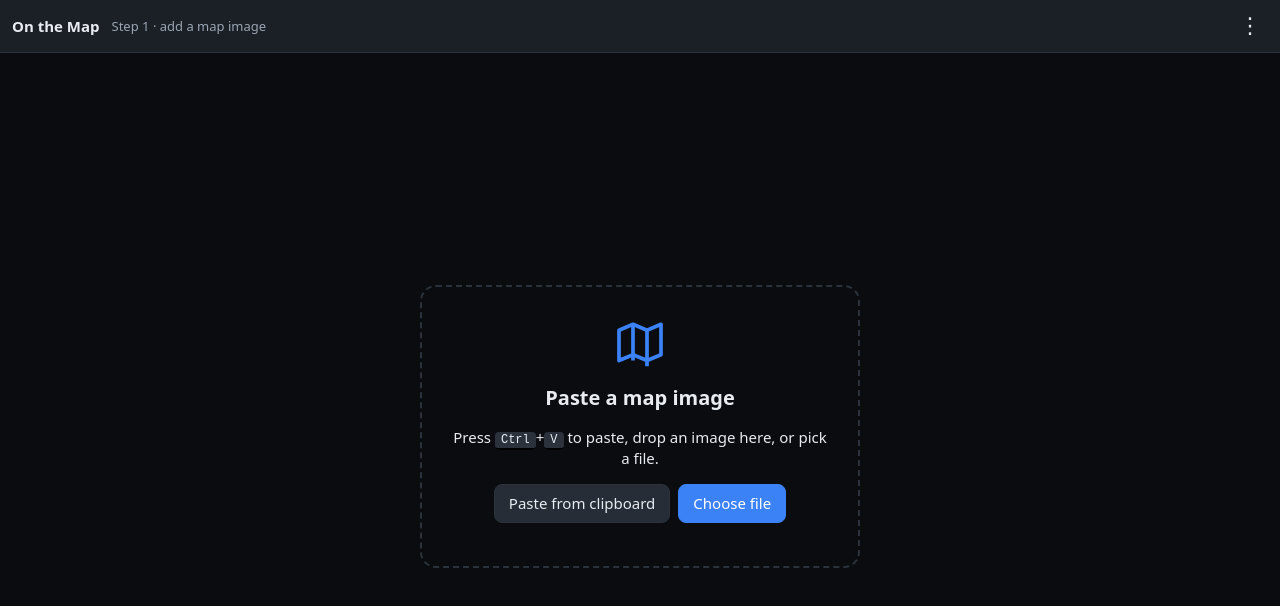
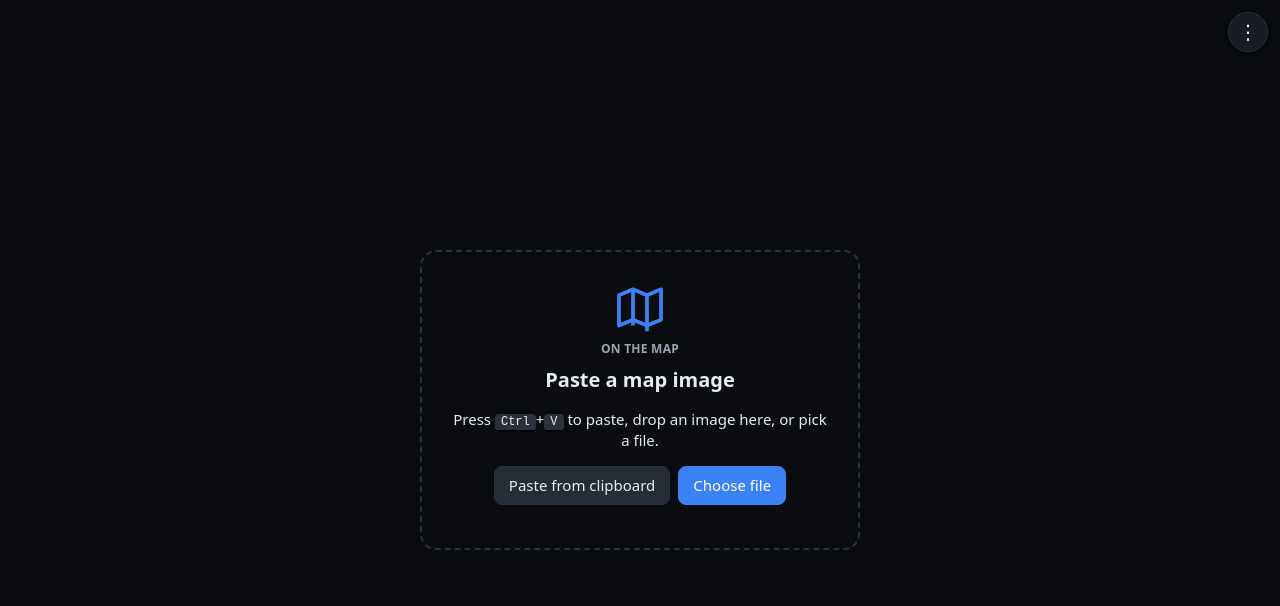
Before and after one commit to imaman/on-the-map, a website: page index.html in a window 1280 px wide. Drawn offline with nearby package versions, Linux system fonts and the light colour scheme.

Commit message:
declutter ui

```diff
--- a/app.js
+++ b/app.js
@@ -22,7 +22,6 @@ const compass = $('#compass');
 const recenterBtn = $('#recenter-btn');
 const orientBtn = $('#orient-btn');
 const dropZone = $('#drop-zone');
-const stepLabel = $('#step-label');
 const panelCal = $('#panel-calibrate');
 const panelNav = $('#panel-navigate');
 const pointList = $('#point-list');
@@ -432,9 +431,6 @@ function setPhase(phase) {
   orientBtn.hidden = phase !== 'navigate';
   $('#menu-edit').hidden = phase === 'upload';
   if (phase !== 'navigate' && view.rot !== 0) { const r = view.rect(); view.setRotation(0, r.width / 2, r.height / 2); }
-  stepLabel.textContent =
-    phase === 'upload' ? 'Step 1 · add a map image' :
-    phase === 'calibrate' ? 'Step 2 · mark known points' : 'Navigating';
   if (phase === 'navigate') startNavigation(); else stopNavigation();
   if (phase === 'calibrate') updateCalibratePanel();
   scheduleRender();
@@ -781,9 +777,7 @@ function updateNavStatus() {
   const px = worldToPixel(transform, lat, lon);
   const onMap = px.x >= 0 && px.y >= 0 && px.x <= img.naturalWidth && px.y <= img.naturalHeight;
   const parts = [onMap ? 'You are here' : 'You are off this map', `±${Math.round(accuracy)} m`];
-  const h = currentHeading();
-  if (h != null) parts.push(`${Math.round(h)}° ${headingSource()}`);
-  else if (state.orient === 'heading') parts.push('no heading yet');
+  if (state.orient === 'heading' && currentHeading() == null) parts.push('no heading yet');
   if (speed != null && speed > 0.3) parts.push(`${(speed * 3.6).toFixed(1)} km/h`);
   setNavStatus(parts.join(' · '), !onMap);
 }
@@ -878,9 +872,12 @@ async function confirmReplace() {
 
 // ---------- menu & buttons ----------
 $('#menu-btn').addEventListener('click', () => {
-  const pos = $('#menu-pos');
+  const pos = $('#menu-pos'), hd = $('#menu-heading');
   pos.hidden = !(state.phase === 'navigate' && lastPosition);
-  if (!pos.hidden) pos.textContent = `Your position: ${fmtCoord(lastPosition.coords.latitude, lastPosition.coords.longitude)}`;
+  if (!pos.hidden) pos.textContent = `Position: ${fmtCoord(lastPosition.coords.latitude, lastPosition.coords.longitude)}`;
+  const h = currentHeading();
+  hd.hidden = !(state.phase === 'navigate' && h != null);
+  if (!hd.hidden) hd.textContent = `Heading: ${Math.round(h)}° (${headingSource()})`;
   menuDialog.showModal();
 });
 menuDialog.addEventListener('close', async () => {
--- a/index.html
+++ b/index.html
@@ -12,16 +12,11 @@
 </head>
 <body>
 
-<header id="topbar">
-  <span class="brand">On the Map</span>
-  <span id="step-label" class="step"></span>
-  <button id="menu-btn" class="icon-btn" title="Menu" aria-label="Menu">&#8942;</button>
-</header>
-
 <main id="viewport">
   <img id="map-img" alt="" draggable="false" hidden>
   <div id="overlay"></div>
   <div id="compass" hidden title="North"><span>N</span></div>
+  <button id="menu-btn" class="fab corner" title="Menu" aria-label="Menu">&#8942;</button>
   <button id="orient-btn" class="fab upper" hidden title="North up (tap for heading up)" aria-label="Toggle map orientation">N</button>
   <button id="recenter-btn" class="fab" hidden title="Center on my location" aria-label="Center on my location">&#9673;</button>
 
@@ -30,6 +25,7 @@
       <svg class="drop-icon" viewBox="0 0 24 24" width="56" height="56" fill="none" stroke="currentColor" stroke-width="1.6" stroke-linejoin="round" aria-hidden="true">
         <path d="M3 6.5 9 4l6 2.5 6-2.5v13l-6 2.5-6-2.5-6 2.5z"/><path d="M9 4v15.5M15 6.5V22"/>
       </svg>
+      <div class="brand">On the Map</div>
       <h1>Paste a map image</h1>
       <p>Press <kbd>Ctrl</kbd>+<kbd>V</kbd> to paste, drop an image here, or pick a file.</p>
       <div class="row">
@@ -82,6 +78,7 @@
     <button value="replace" class="btn wide">Replace map image</button>
     <button value="edit" id="menu-edit" class="btn wide">Edit calibration points</button>
     <p id="menu-pos" class="muted small" hidden></p>
+    <p id="menu-heading" class="muted small" hidden></p>
     <button value="fit" class="btn wide">Fit map to screen</button>
     <button value="reset" class="btn wide danger">Reset everything</button>
     <p class="muted small">Everything is stored only in this browser. Location needs HTTPS (or localhost) and your permission.</p>
--- a/styles.css
+++ b/styles.css
@@ -31,30 +31,7 @@ body {
   overflow: hidden;
 }
 
-#topbar {
-  display: flex;
-  align-items: center;
-  gap: 12px;
-  padding: 8px 12px;
-  padding-top: calc(8px + env(safe-area-inset-top));
-  background: var(--panel);
-  border-bottom: 1px solid var(--border);
-  flex: none;
-}
-.brand { font-weight: 700; }
-.step { color: var(--muted); flex: 1; font-size: 13px; }
-
-.icon-btn {
-  background: none;
-  border: none;
-  color: var(--fg);
-  font-size: 22px;
-  width: 36px;
-  height: 36px;
-  border-radius: 8px;
-  cursor: pointer;
-}
-.icon-btn:hover { background: rgba(255,255,255,.08); }
+.brand { font-weight: 700; color: var(--muted); letter-spacing: .02em; text-transform: uppercase; font-size: 12px; }
 
 #viewport {
   position: relative;
@@ -152,7 +129,7 @@ body {
 
 #compass {
   position: absolute;
-  top: 12px;
+  top: calc(12px + env(safe-area-inset-top));
   left: 12px;
   width: 40px;
   height: 40px;
@@ -197,6 +174,14 @@ body {
 }
 .fab.active { color: var(--accent); }
 .fab.upper { bottom: 72px; font-size: 18px; font-weight: 700; }
+.fab.corner {
+  top: calc(12px + env(safe-area-inset-top));
+  right: 12px;
+  bottom: auto;
+  width: 40px; height: 40px;
+  font-size: 20px;
+  background: rgba(27,32,39,.85);
+}
 
 #drop-zone {
   position: absolute;
@@ -268,7 +253,7 @@ kbd {
   box-shadow: 0 0 0 2px rgba(0,0,0,.35);
 }
 .status.err .you-dot { background: var(--muted); }
-#menu-pos { font-family: ui-monospace, monospace; margin: 10px 0 0; }
+#menu-pos, #menu-heading { font-family: ui-monospace, monospace; margin: 8px 0 0; }
 
 #point-list { list-style: none; margin: 0; padding: 0; max-height: 26vh; overflow: auto; }
 #point-list li {
```
